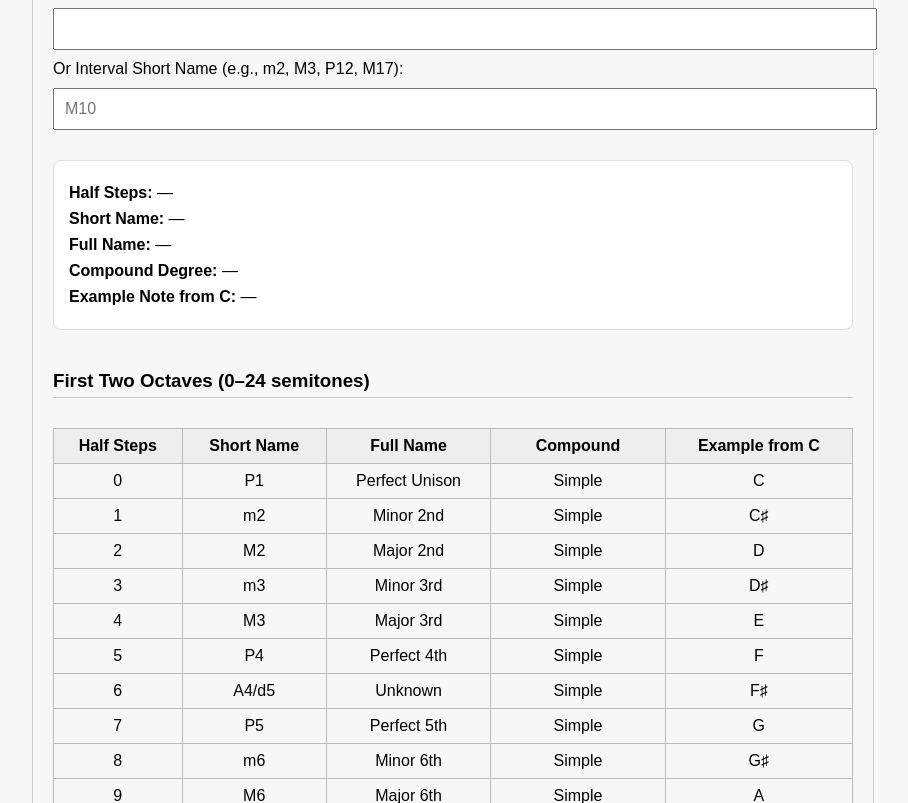
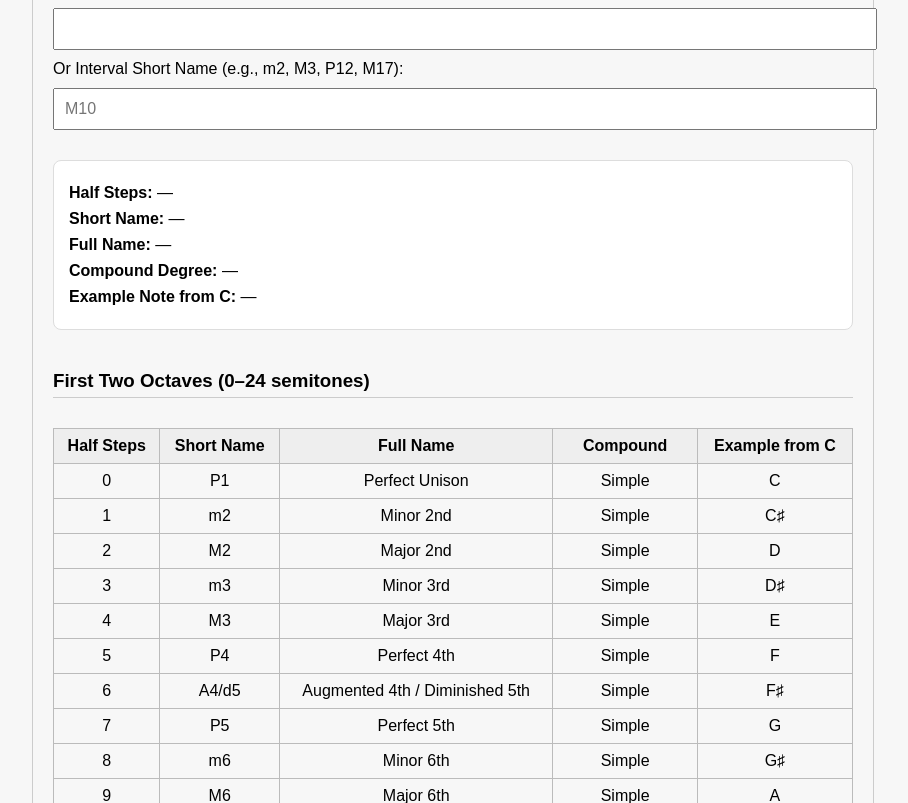
Before and after one commit to halufun/note-calc, a plain HTML site: page index.html in a window 1280 px wide. Shown: the part 149-952 px from the top of the page, without its empty margins (187-1095 px from the left). Drawn offline with Linux system fonts and the light colour scheme.

Commit message:
Update index.html

```diff
--- a/index.html
+++ b/index.html
@@ -98,7 +98,7 @@
     const fullNames = {
       "P1": "Perfect Unison", "m2": "Minor 2nd", "M2": "Major 2nd",
       "m3": "Minor 3rd", "M3": "Major 3rd", "P4": "Perfect 4th",
-      "A4": "Augmented 4th", "d5": "Diminished 5th", "P5": "Perfect 5th",
+      "A4": "Augmented 4th", "d5": "Diminished 5th", "A4/d5": "Augmented 4th / Diminished 5th", "P5": "Perfect 5th",
       "m6": "Minor 6th", "M6": "Major 6th", "m7": "Minor 7th",
       "M7": "Major 7th", "P8": "Perfect Octave"
     };
```
